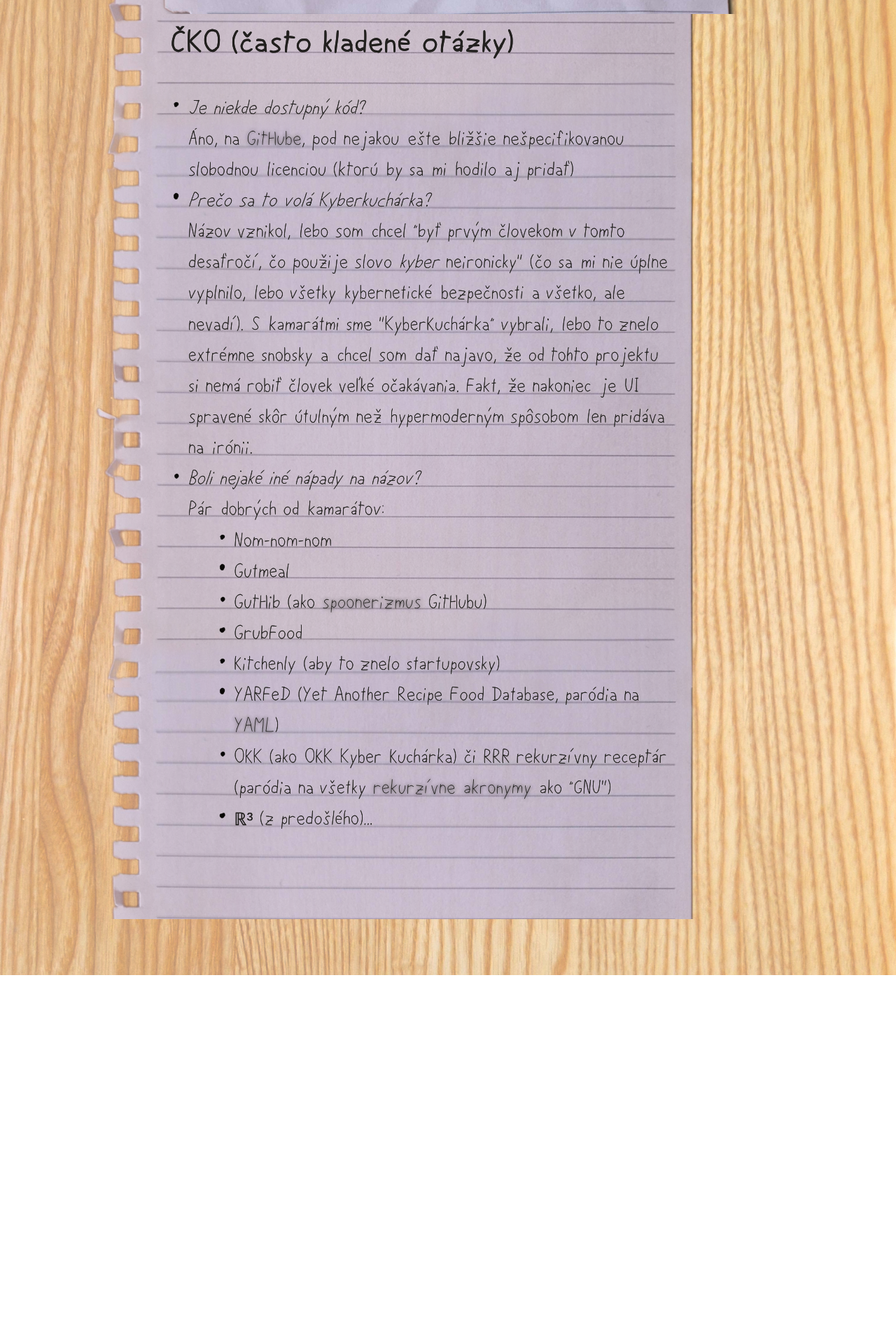
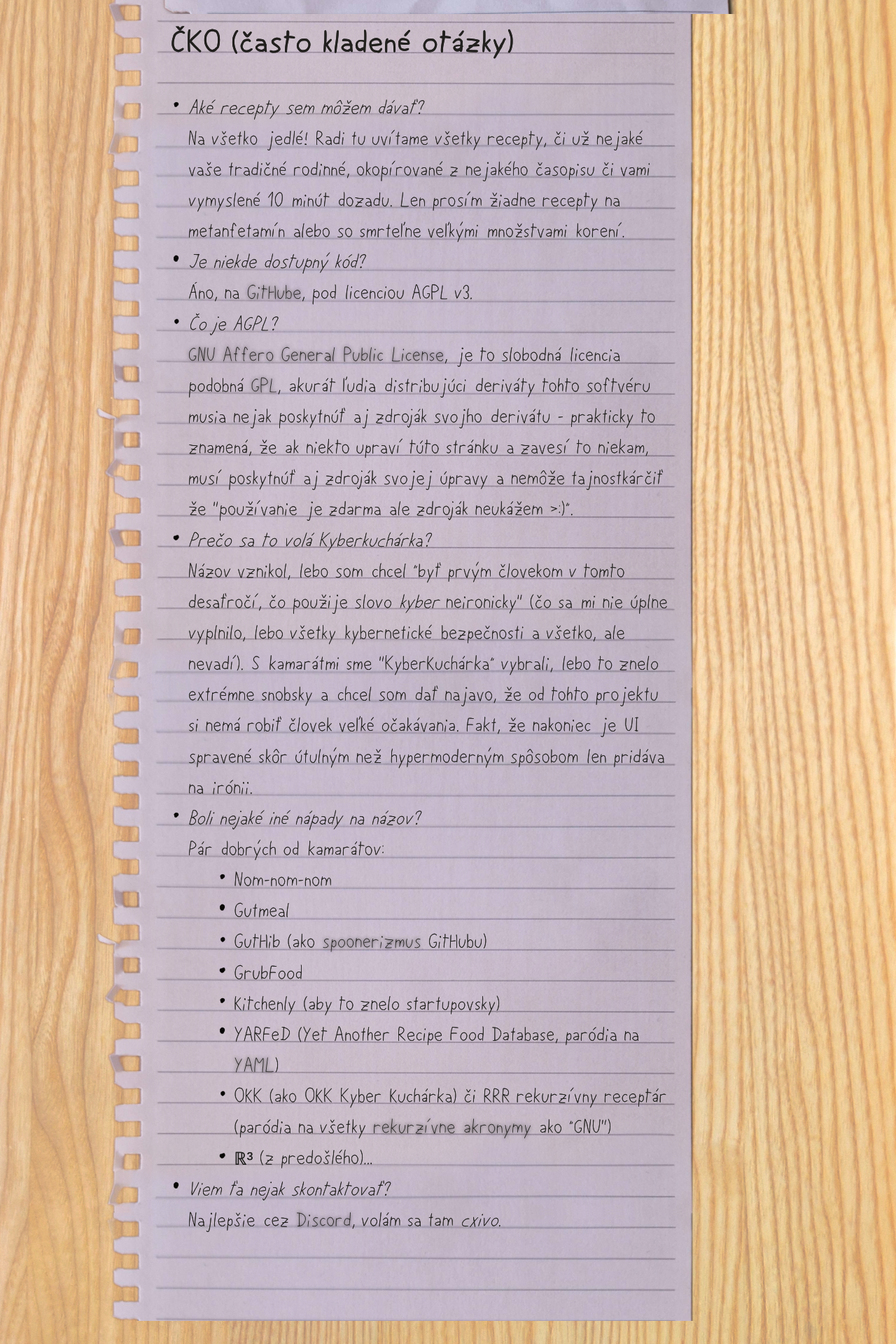
Before and after one commit to cxivo/kyberkucharka, a React (Vite) app in the folder kyberkucharka-frontend/: page /about in a window 1280 px wide. Shown: the part 780-2700 px from the top of the page at 70% size. Before the commit the page ends 2173 px from the top, so only its background shows below. Built offline with nearby package versions, Linux system fonts and the light colour scheme.

Commit message:
update about page and readme

```diff
--- a/kyberkucharka-frontend/src/About.tsx
+++ b/kyberkucharka-frontend/src/About.tsx
@@ -12,8 +12,8 @@ export default function About() {
           <p>
             <strong>KyberKuchárka</strong>, same-generation aplikácia na
             recepty! (nikdy neviem pochopiť čo ako je ten "next-gen", keď to
-              vzniklo v cirka rovnakom čase ako stále updatovaná konkurencia a
-              zas až také prevratné veci tu nie sú)
+            vzniklo v cirka rovnakom čase ako stále updatovaná konkurencia a zas
+            až také prevratné veci tu nie sú)
           </p>
           <p>
             Môžete recepty čítať/písať/počítať a forkovať - predstavte si to
@@ -24,12 +24,33 @@ export default function About() {
           <h2>ČKO (často kladené otázky)</h2>
           <ul className="ingredients-list">
             <li>
+              <em>Aké recepty sem môžem dávať?</em>
+              <br />
+              Na všetko jedlé! Radi tu uvítame všetky recepty, či už nejaké vaše
+              tradičné rodinné, okopírované z nejakého časopisu či vami
+              vymyslené 10 minút dozadu. Len prosím žiadne recepty na
+              metanfetamín alebo so smrteľne veľkými množstvami korení.
+            </li>
+            <li>
               <em>Je niekde dostupný kód?</em>
               <br />
               Áno, na{" "}
-                <a href="https://github.com/cxivo/kyberkucharka/">GitHube</a>,
-                pod nejakou ešte bližšie nešpecifikovanou slobodnou licenciou
-                (ktorú by sa mi hodilo aj pridať)
+              <a href="https://github.com/cxivo/kyberkucharka/">GitHube</a>, pod
+              licenciou AGPL v3.
+            </li>
+            <li>
+              <em>Čo je AGPL?</em>
+              <br />
+              <a href="https://opensource.org/license/agpl-v3">
+                GNU Affero General Public License
+              </a>
+              , je to slobodná licencia podobná{" "}
+              <a href="https://opensource.org/license/agpl-v3">GPL</a>, akurát
+              ľudia distribujúci deriváty tohto softvéru musia nejak poskytnúť
+              aj zdroják svojho derivátu - prakticky to znamená, že ak niekto
+              upraví túto stránku a zavesí to niekam, musí poskytnúť aj zdroják
+              svojej úpravy a nemôže tajnostkárčiť že "používanie je zdarma ale
+              zdroják neukážem &gt;:)".
             </li>
             <li>
               <em>Prečo sa to volá Kyberkuchárka?</em> <br /> Názov vznikol,
@@ -37,9 +58,9 @@ export default function About() {
               slovo <em>kyber</em> neironicky" (čo sa mi nie úplne vyplnilo,
               lebo všetky kybernetické bezpečnosti a všetko, ale nevadí). S
               kamarátmi sme "KyberKuchárka" vybrali, lebo to znelo extrémne
-                snobsky a chcel som dať najavo, že od tohto projektu si nemá
-                robiť človek veľké očakávania. Fakt, že nakoniec je UI spravené
-                skôr útulným než hypermoderným spôsobom len pridáva na irónii.
+              snobsky a chcel som dať najavo, že od tohto projektu si nemá robiť
+              človek veľké očakávania. Fakt, že nakoniec je UI spravené skôr
+              útulným než hypermoderným spôsobom len pridáva na irónii.
             </li>
             <li>
               <em>Boli nejaké iné nápady na názov?</em>
@@ -75,6 +96,12 @@ export default function About() {
                 <li>ℝ³ (z predošlého)... </li>
               </ul>
             </li>
+            <li>
+              <em>Viem ťa nejak skontaktovať?</em>
+              <br />
+              Najlepšie cez <a href="https://discord.com/">Discord</a>, volám sa
+              tam <em>cxivo</em>.
+            </li>
           </ul>
 
           <div className="recipe-text-afterspace">&nbsp;</div>
```
Also changed, not shown: 1 other file (tests, documents, lock files or other folders). Lines whose indentation alone changed are shown as unchanged.
